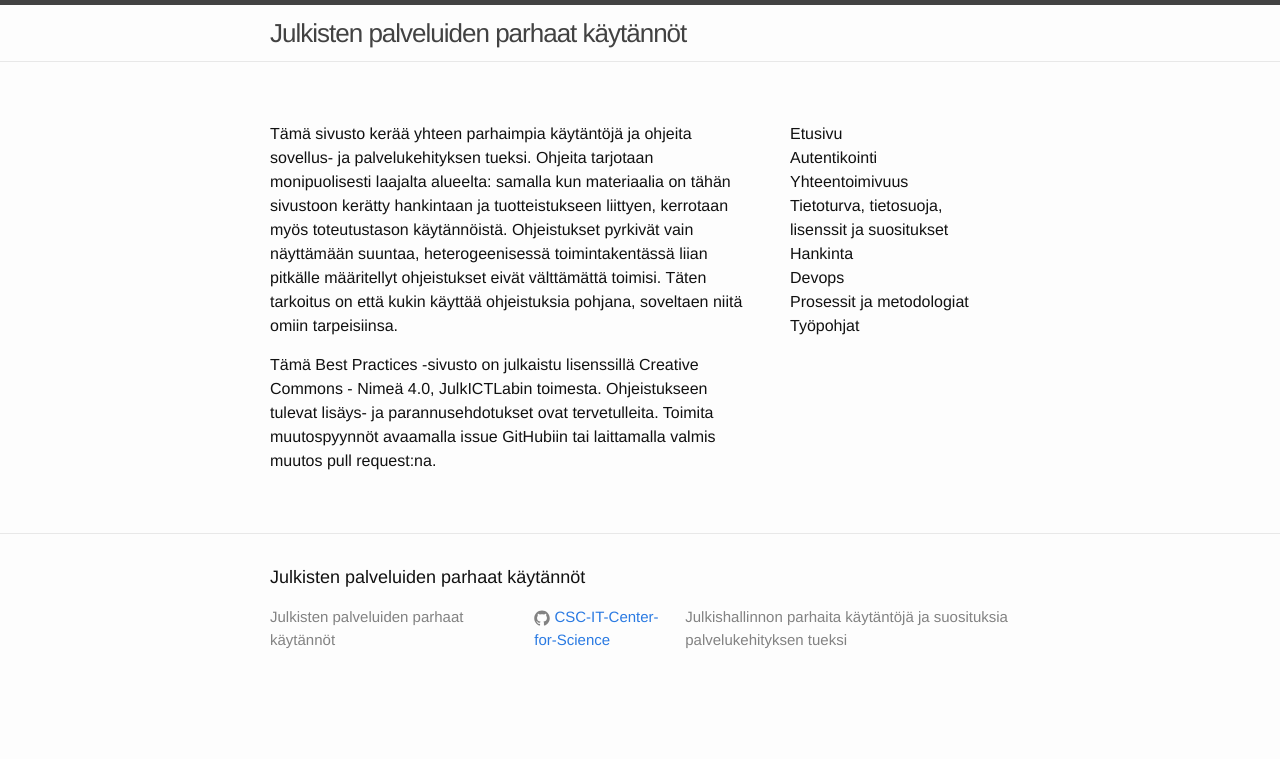
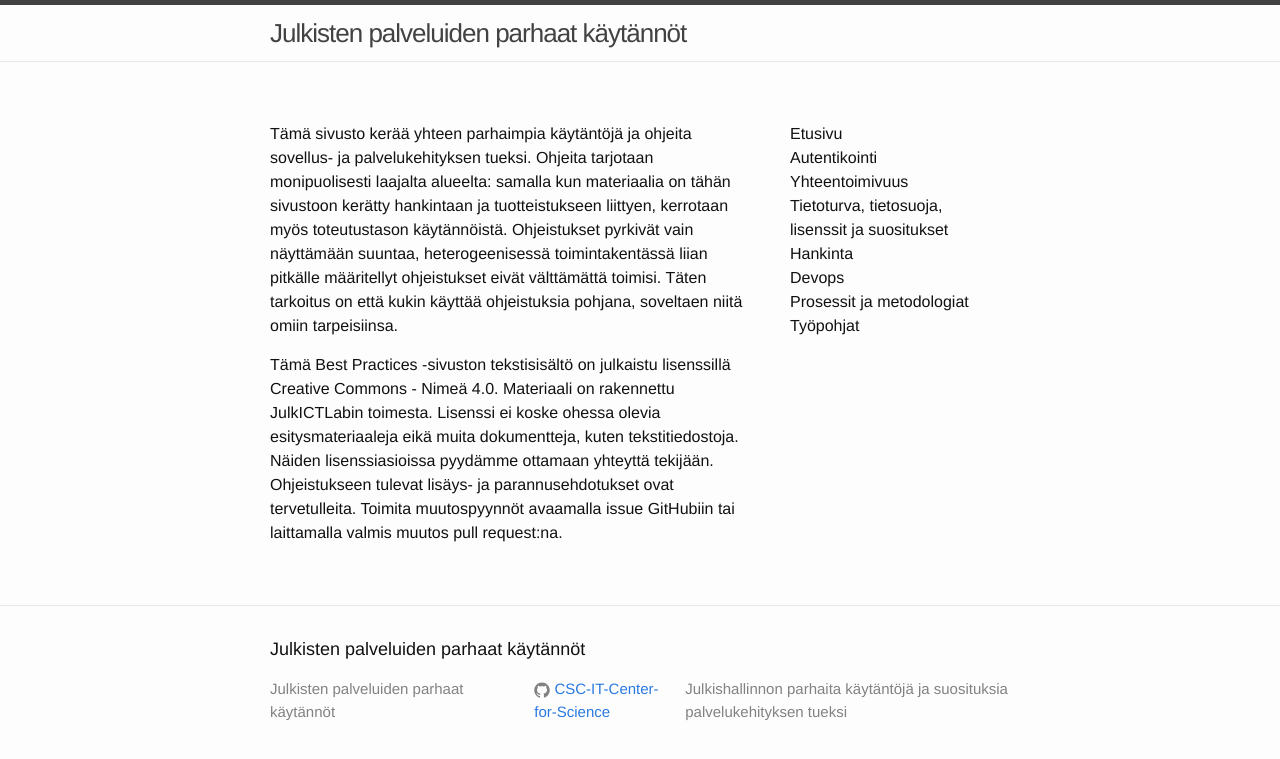
Before and after one commit to CSC-IT-Center-for-Science/julkictlab-best-practices, a Jekyll site: the page built from index.md, in a window 1280 px wide. Shown: the top 759 px of the page. Built offline with Jekyll 4.4.1, drawn with Linux system fonts in a browser that asks for light colours.

Commit message:
Improved licence specification.

```diff
--- a/index.md
+++ b/index.md
@@ -4,4 +4,4 @@ layout: page
 
 Tämä sivusto kerää yhteen parhaimpia käytäntöjä ja ohjeita sovellus- ja palvelukehityksen tueksi. Ohjeita tarjotaan monipuolisesti laajalta alueelta: samalla kun materiaalia on tähän sivustoon kerätty hankintaan ja tuotteistukseen liittyen, kerrotaan myös toteutustason käytännöistä. Ohjeistukset pyrkivät vain näyttämään suuntaa, heterogeenisessä toimintakentässä liian pitkälle määritellyt ohjeistukset eivät välttämättä toimisi. Täten tarkoitus on että kukin käyttää ohjeistuksia pohjana, soveltaen niitä omiin tarpeisiinsa.
 
-Tämä Best Practices -sivusto on julkaistu lisenssillä Creative Commons - Nimeä 4.0, JulkICTLabin toimesta. Ohjeistukseen tulevat lisäys- ja parannusehdotukset ovat tervetulleita. Toimita muutospyynnöt avaamalla issue GitHubiin tai laittamalla valmis muutos pull request:na.
+Tämä Best Practices -sivuston tekstisisältö on julkaistu lisenssillä Creative Commons - Nimeä 4.0. Materiaali on rakennettu JulkICTLabin toimesta. Lisenssi ei koske ohessa olevia esitysmateriaaleja eikä muita dokumentteja, kuten tekstitiedostoja. Näiden lisenssiasioissa pyydämme ottamaan yhteyttä tekijään. Ohjeistukseen tulevat lisäys- ja parannusehdotukset ovat tervetulleita. Toimita muutospyynnöt avaamalla issue GitHubiin tai laittamalla valmis muutos pull request:na.
```
